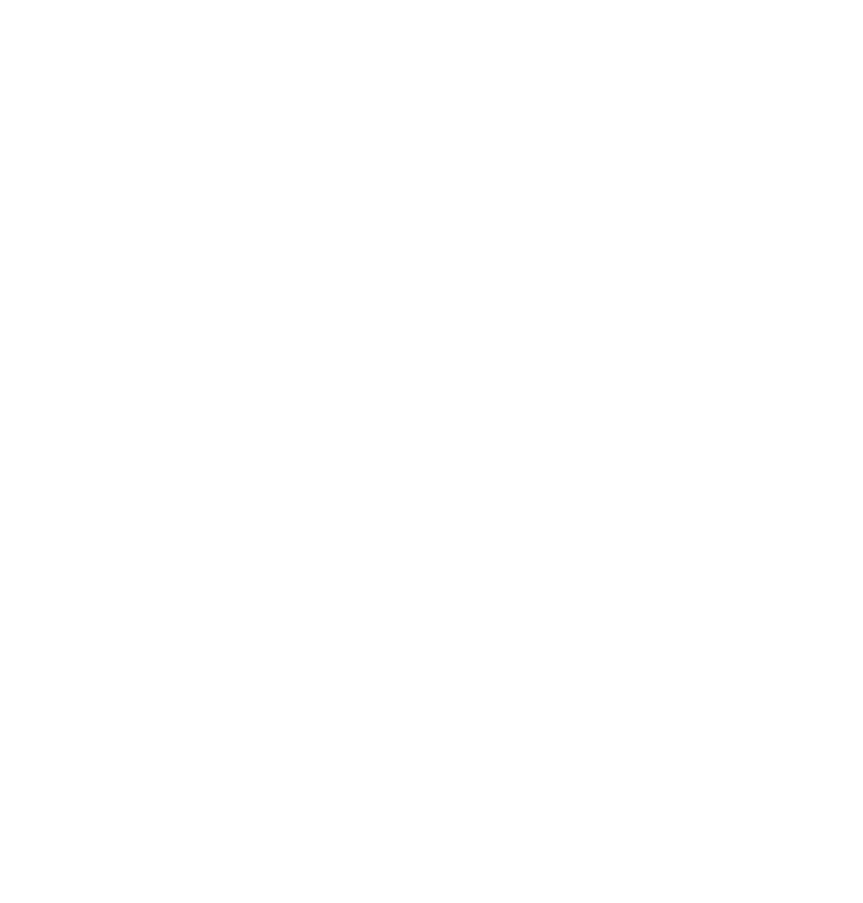
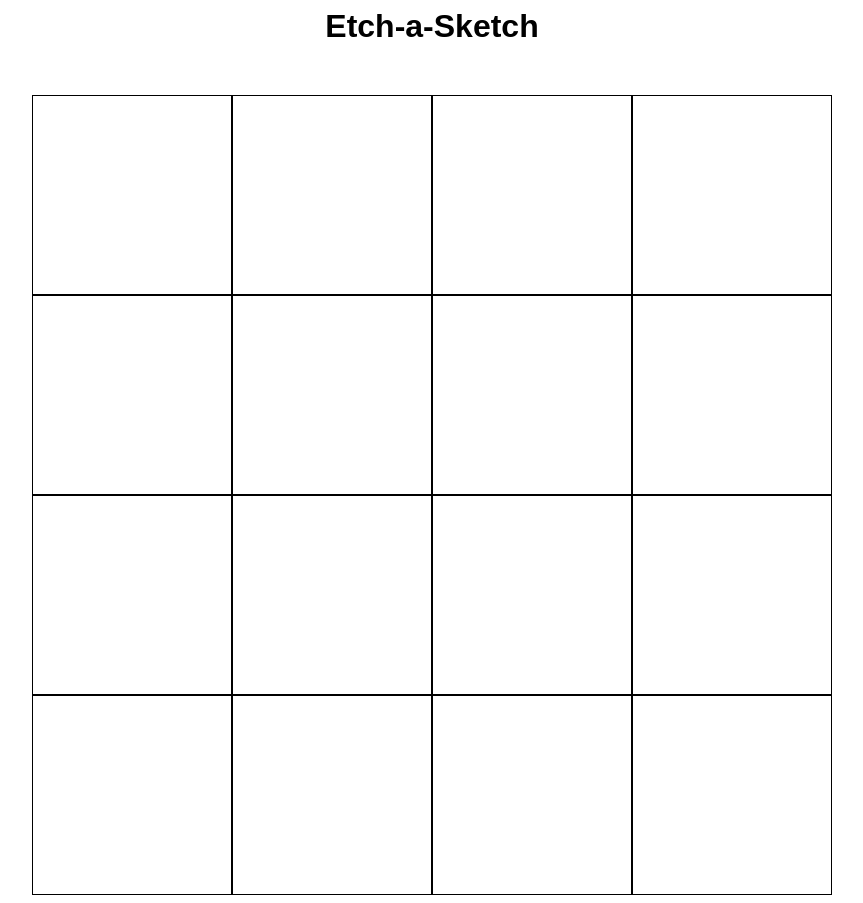
Before and after one commit to ConorColwell97/Etch-a-Sketch, a plain HTML site: page index.html in a window 1280 px wide. Shown: the whole page, without its empty margins (208-1071 px from the left). Before the commit the page ends 800 px from the top, so only its background shows below. Drawn offline with Linux system fonts and the light colour scheme.

Commit message:
Added the grid to contain squares
Got a 4x4 grid to appear by manipulating the DOM

```diff
--- a/index.html
+++ b/index.html
@@ -8,6 +8,7 @@
     <script src="script.js" defer></script>
 </head>
 <body>
-
+    <h1>Etch-a-Sketch</h1>
+    <div id="container"></div>
 </body>
 </html>
--- a/script.js
+++ b/script.js
@@ -0,0 +1,12 @@
+let numOfSquares = 16;
+addSquares(numOfSquares);
+
+function addSquares(numOfSquares) {
+    const container = document.querySelector('#container');
+
+    for(let i = 0; i < numOfSquares; i++) {
+        const square = document.createElement('div');
+        square.classList.add('square');
+        container.appendChild(square);
+    }
+}
--- a/styles.css
+++ b/styles.css
@@ -0,0 +1,29 @@
+body {
+    font-family: Arial, serif, sans-serif;
+}
+
+h1 {
+    margin: auto;
+    width: 300px;
+    text-align: center;
+    margin-bottom: 50px;
+}
+
+#container {
+    min-width: 800px;
+    min-height: 800px;
+    max-width: 800px;
+    max-height: 800px;
+    display: flex;
+    flex-wrap: wrap;
+    margin: auto;
+    align-self: center;
+}
+
+.square {
+    min-width: 198px;
+    min-height: 198px;
+    max-width: 198px;
+    max-height: 198px;
+    border: 1px solid black;
+}
```
